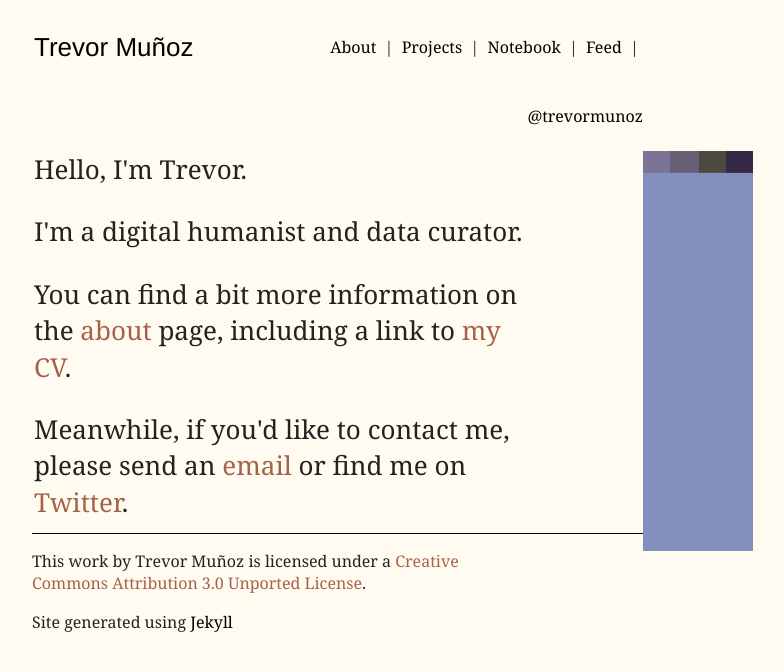
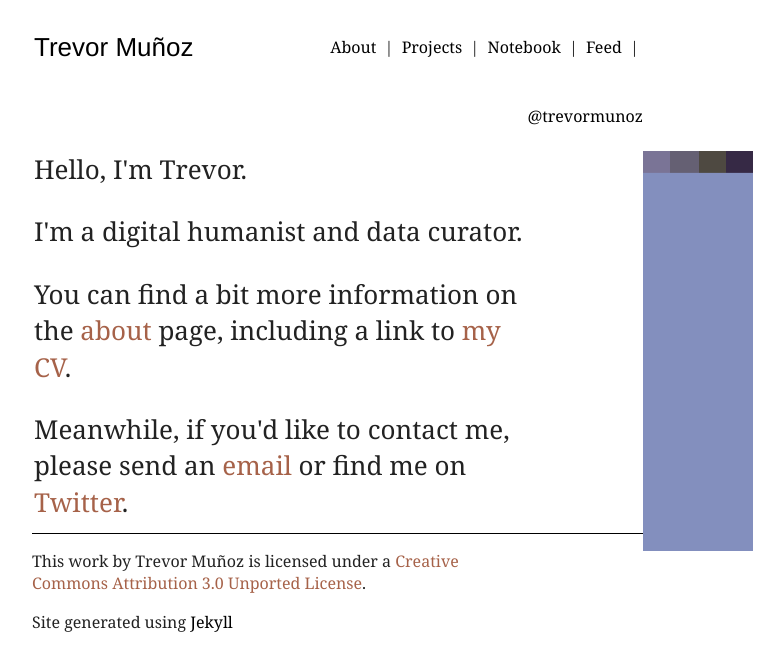
Before and after one commit to trevormunoz/calling-card, a Jekyll site: the page built from index.html, in a window 1280 px wide. Shown: the top 671 px of the page, without its empty margins (302-1086 px from the left). Built offline with Jekyll 4.4.1, drawn with Linux system fonts in a browser that asks for light colours; nearby versions of some CDN libraries; Markdown is read by kramdown in place of the engine named in the settings.

Commit message:
Changed to white background

```diff
--- a/css/main.css
+++ b/css/main.css
@@ -4,7 +4,7 @@ body {
   font: normal 100%;
   line-height: 1.4em;
   min-width: 612px;
-  background-color: #fffbf0;
+  background-color: #ffffff;
 }
 body a {
   text-decoration: none;
--- a/css/main.less
+++ b/css/main.less
@@ -9,7 +9,7 @@ body {
 	font: normal 100%;
 	line-height: 1.4em;
 	min-width:612px;
-	background-color: rgba(255,251,240,1);
+	background-color: rgba(255,255,255,1);
 }
 
 body a {
```
